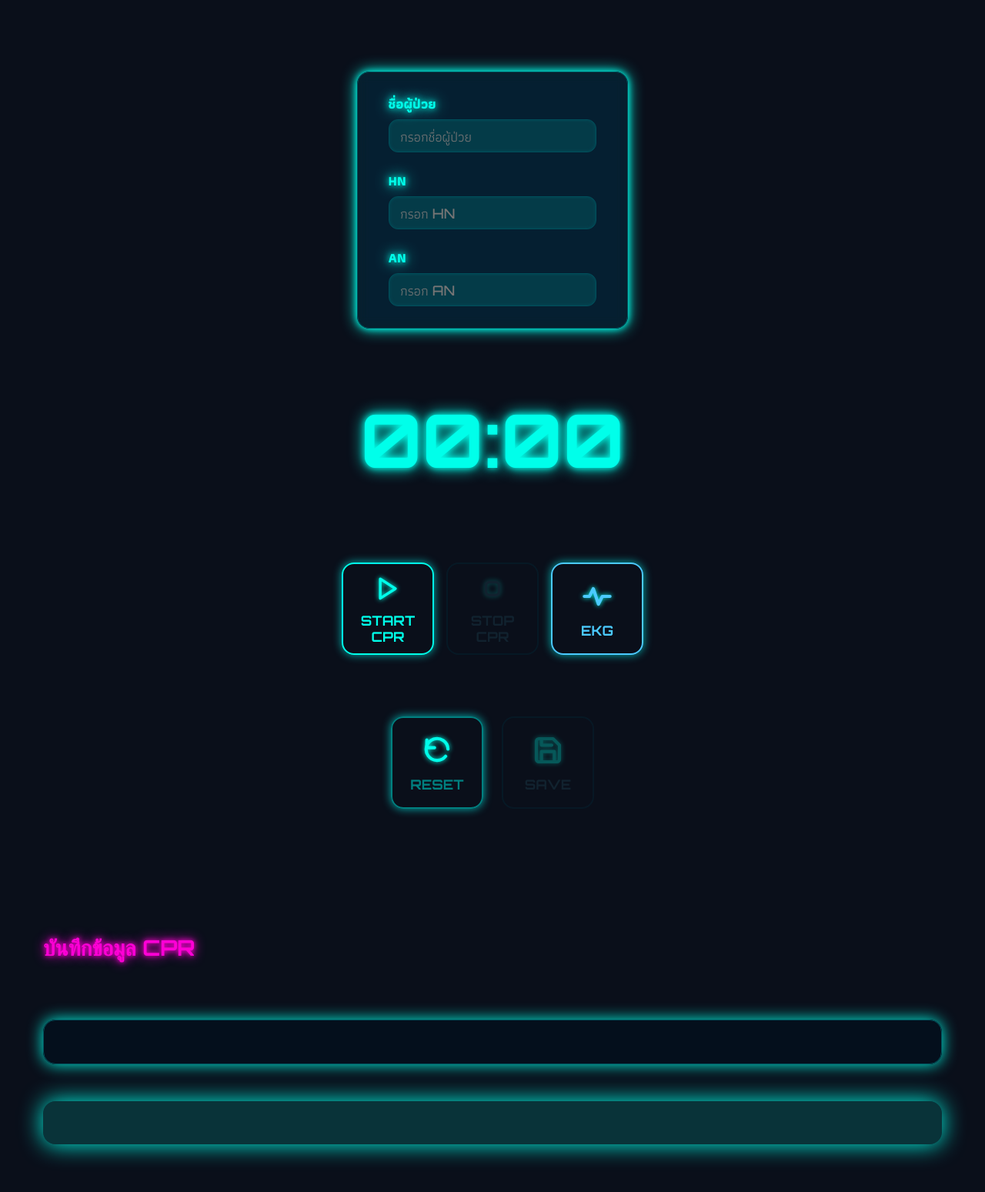
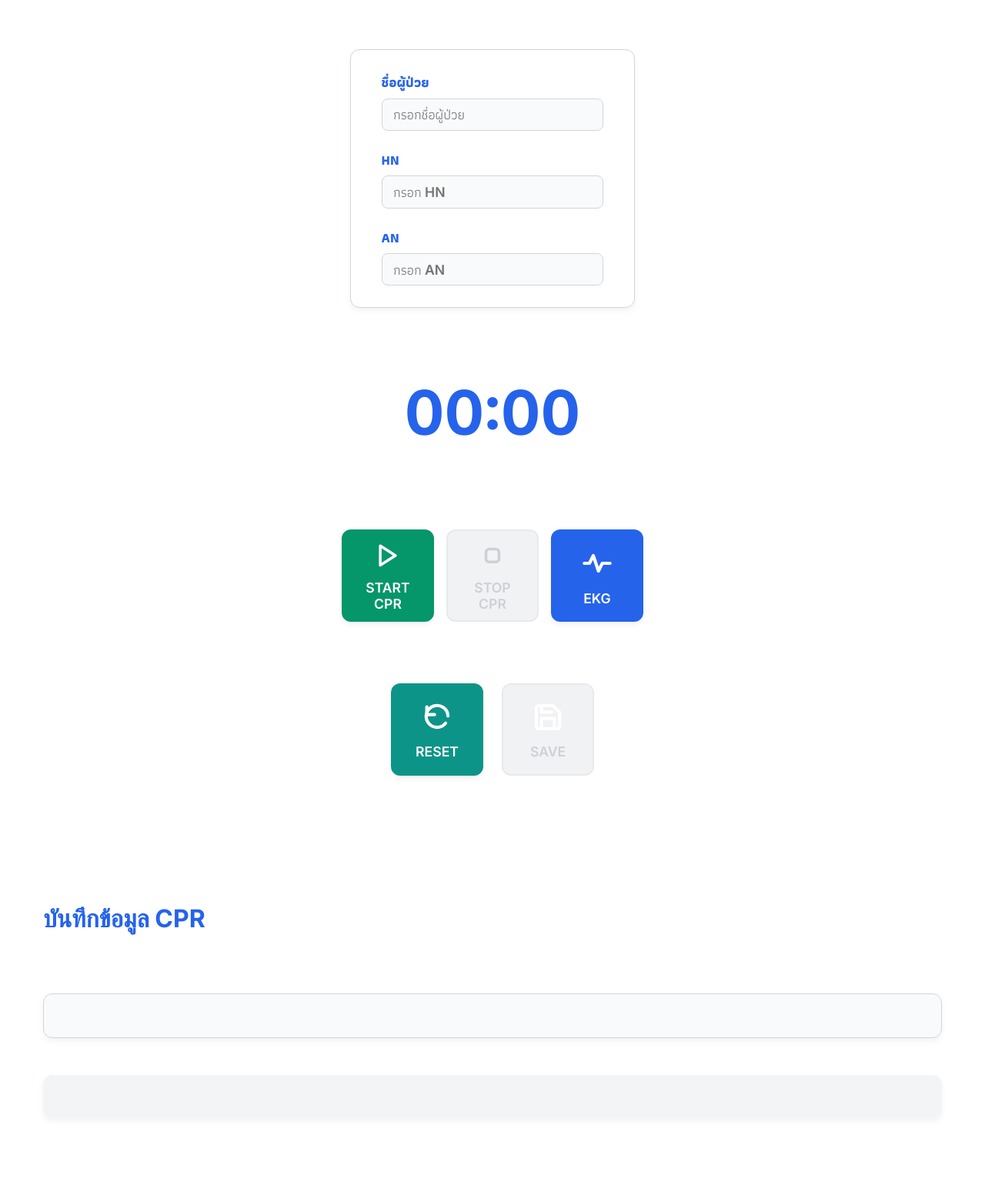
Before and after one commit to panuwat93/SICU1CPR, a plain HTML site: page index.html in a window 1280 px wide. Shown: the part 223-1772 px from the top of the page at 77% size. Drawn offline with Linux system fonts and the light colour scheme.

Commit message:
Update index.html

```diff
--- a/index.html
+++ b/index.html
@@ -3,31 +3,31 @@
 <head>
 <meta charset="UTF-8" />
 <meta name="viewport" content="width=device-width, initial-scale=1" />
-<title>SMART CPR - Sci-Fi Theme</title>
+<title>SMART CPR - Formal Theme</title>
 
 <!-- Manifest for PWA -->
 <link rel="manifest" href="manifest.json" />
 
-<!-- Import Orbitron font for sci-fi vibe -->
-<link href="https://fonts.googleapis.com/css2?family=Orbitron:wght@500;700&family=Athiti:wght@400;700&display=swap" rel="stylesheet" />
+<!-- Import Inter & Athiti fonts for formal and readable typography -->
+<link href="https://fonts.googleapis.com/css2?family=Inter:wght@600;700&family=Athiti:wght@400;700&display=swap" rel="stylesheet" />
 
 <style>
   :root {
-    /* Sci-Fi Neon Dark Theme Palette */
-    --color-bg: #0a0f1a;
-    --color-primary: #00ffea; /* Neon cyan for primary headings and highlights */
-    --color-secondary: #ff00d6; /* Neon magenta for accents */
-    --color-text-primary: #e0fbfc; /* Soft bright text */
-    --color-text-secondary: #7fdbff; /* Soft blue for less emphasis text */
-    --color-border: #004f5b; /* Dark teal border */
-    --color-shadow: rgba(0, 255, 234, 0.4);
-    --color-button-bg: #005f73;
-    --color-button-bg-hover: #008891;
-    --font-family-sf: 'Orbitron', 'Athiti', sans-serif;
+    /* Formal Light Theme Palette */
+    --color-bg: #ffffff;
+    --color-primary: #2563eb; /* Blue 600 for primary headings and highlights */
+    --color-secondary: #2563ebcc; /* Slightly transparent blue for accents */
+    --color-text-primary: #111827; /* Very dark grey for main text */
+    --color-text-secondary: #6b7280; /* Neutral gray for normal text */
+    --color-border: #d1d5db; /* Light gray border */
+    --color-shadow: rgba(37, 99, 235, 0.15);
+    --color-button-bg: #2563eb;
+    --color-button-bg-hover: #1e40af;
+    --font-family-sf: 'Inter', 'Athiti', sans-serif;
 
-    /* Glow shadows */
-    --glow-primary: 0 0 8px #00ffea, 0 0 20px #00ffea;
-    --glow-secondary: 0 0 6px #ff00d6, 0 0 15px #ff00d6;
+    /* Shadows */
+    --shadow-soft: 0 4px 8px rgba(0,0,0,0.05);
+    --shadow-focus: 0 0 0 3px rgba(37, 99, 235, 0.4);
   }
 
   /* Reset and base styles */
@@ -41,7 +41,7 @@
     font-family: var(--font-family-sf);
     color: var(--color-text-secondary);
     font-size: 18px;
-    line-height: 1.5;
+    line-height: 1.6;
     -webkit-font-smoothing: antialiased;
     -moz-osx-font-smoothing: grayscale;
     min-height: 100vh;
@@ -55,26 +55,24 @@
     padding: 0 1rem;
   }
 
-  /* Position SMART CPR on top by order */
+  /* Headline */
   h1 {
     order: -1; /* ensures h1 is rendered before others */
-    font-family: 'Orbitron', sans-serif;
-    font-size: 72px;
+    font-family: 'Inter', sans-serif;
+    font-size: 56px;
     font-weight: 700;
     text-align: center;
     color: var(--color-primary);
     margin-bottom: 3rem;
     letter-spacing: 0.05em;
-    text-shadow: var(--glow-primary);
   }
 
-  /* Patient info card - neon glass morphism */
+  /* Patient info card - light glass effect */
   #patient-info {
-    background: rgba(0, 255, 234, 0.07);
-    backdrop-filter: blur(8px) saturate(180%);
-    border-radius: 1rem;
+    background: #ffffff;
+    border-radius: 0.75rem;
     border: 1px solid var(--color-border);
-    box-shadow: var(--glow-primary);
+    box-shadow: var(--shadow-soft);
     padding: 1.75rem 2.5rem;
     color: var(--color-text-primary);
     display: flex;
@@ -93,50 +91,46 @@
     font-size: 1.1rem;
     margin-bottom: 0.4rem;
     color: var(--color-primary);
-    text-shadow: var(--glow-primary);
   }
   #patient-info input[type="text"] {
     border: 1px solid var(--color-border);
-    border-radius: 0.75rem;
+    border-radius: 0.5rem;
     padding: 0.6rem 0.9rem;
     font-size: 1.1rem;
     font-family: var(--font-family-sf);
     color: var(--color-text-primary);
-    background: rgba(0, 255, 234, 0.12);
+    background: #f9fafb;
     transition: border-color 0.3s ease, box-shadow 0.3s ease;
-    box-shadow: 0 0 4px #004f5b inset;
   }
   #patient-info input[type="text"]:focus {
     outline: none;
-    border-color: var(--color-secondary);
-    box-shadow: var(--glow-secondary);
-    background: rgba(255, 0, 214, 0.15);
+    border-color: var(--color-primary);
+    box-shadow: var(--shadow-focus);
+    background: #fff;
   }
 
   h2 {
-    font-family: 'Orbitron', sans-serif;
-    font-size: 28px;
+    font-family: 'Inter', sans-serif;
+    font-size: 32px;
     font-weight: 700;
-    color: var(--color-secondary);
+    color: var(--color-primary);
     margin-top: 4rem;
     margin-bottom: 1.5rem;
-    text-shadow: var(--glow-secondary);
   }
 
-  /* Timer display with neon glow */
+  /* Timer display with clean style */
   .timer-display {
-    font-family: 'Orbitron', monospace;
-    font-size: 96px;
+    font-family: 'Inter', monospace;
+    font-size: 80px;
     font-weight: 700;
     text-align: center;
     color: var(--color-primary);
     font-variant-numeric: tabular-nums;
     user-select: none;
     padding: 1.5rem 0 2.5rem;
-    text-shadow: var(--glow-primary);
   }
 
-  /* Buttons base with futuristic neon style - smaller */
+  /* Buttons base - formal style */
   .button-row {
     display: flex;
     flex-wrap: wrap;
@@ -148,12 +142,12 @@
     -webkit-appearance: none;
     outline: none;
     border: 2px solid transparent;
-    border-radius: 1rem;
-    background-color: transparent;
-    color: var(--color-primary);
-    font-family: 'Orbitron', sans-serif;
+    border-radius: 0.75rem;
+    background-color: var(--color-button-bg);
+    color: white;
+    font-family: 'Inter', sans-serif;
     font-size: 1.1rem;
-    font-weight: 800;
+    font-weight: 600;
     padding: 0.9rem 0.9rem 0.7rem;
     width: 120px;
     height: 120px;
@@ -168,12 +162,12 @@
       box-shadow 0.3s ease,
       transform 0.3s ease,
       border-color 0.3s ease;
-    box-shadow: 0 0 12px #00fff7aa;
+    box-shadow: var(--shadow-soft);
     user-select: none;
     line-height: 1.2;
   }
   button svg {
-    stroke: var(--color-primary);
+    stroke: white;
     stroke-width: 2.5;
     fill: none;
     width: 40px;
@@ -181,47 +175,42 @@
     stroke-linecap: round;
     stroke-linejoin: round;
     margin-bottom: 0.4rem;
-    filter: drop-shadow(0 0 3px var(--color-primary));
+    filter: none;
   }
   button:focus-visible {
-    outline: 3px solid var(--color-secondary);
+    outline: 3px solid var(--color-primary);
     outline-offset: 4px;
   }
   button:not(:disabled):hover {
-    background-color: var(--color-primary);
-    color: var(--color-bg);
-    border-color: var(--color-secondary);
-    box-shadow:
-      0 0 18px var(--color-primary),
-      0 0 20px var(--color-secondary),
-      0 0 22px var(--color-secondary);
-    transform: translateY(-2px) scale(1.06);
+    background-color: var(--color-button-bg-hover);
+    box-shadow: 0 4px 20px rgba(37, 99, 235, 0.4);
+    transform: translateY(-2px) scale(1.05);
     transition-timing-function: cubic-bezier(0.4, 0, 0.2, 1);
   }
   button:disabled {
-    opacity: 0.3;
+    opacity: 0.5;
     cursor: default;
     box-shadow: none;
     transform: none;
-    color: #23505f;
-    background-color: transparent;
-    border-color: #003040;
+    color: #9ca3af;
+    background-color: #e5e7eb;
+    border-color: #d1d5db;
   }
 
-  /* Neon color variants for buttons */
-  .btn-green { border-color: #00ffea; color: #00ffea; }
-  .btn-red { border-color: #ff00d6; color: #ff00d6; }
-  .btn-blue { border-color: #4bcaff; color: #4bcaff; }
-  .btn-yellow { border-color: #ffdd00; color: #ffdd00; }
-  .btn-purple { border-color: #bf00ff; color: #bf00ff; }
-  .btn-pink { border-color: #ff40b4; color: #ff40b4; }
-  .btn-orange { border-color: #ff6f00; color: #ff6f00; }
-  .btn-brown { border-color: #663300; color: #663300; }
-  .btn-reset { border-color: #008080; color: #008080; }
-  .btn-save { border-color: var(--color-primary); color: var(--color-primary); }
-  .btn-back { border-color: #006666; color: #006666; }
+  /* Button color variants with subtle border only */
+  .btn-green { background-color: #059669; border-color: #059669; }
+  .btn-red { background-color: #dc2626; border-color: #dc2626; }
+  .btn-blue { background-color: #2563eb; border-color: #2563eb; }
+  .btn-yellow { background-color: #eab308; border-color: #eab308; }
+  .btn-purple { background-color: #7c3aed; border-color: #7c3aed; }
+  .btn-pink { background-color: #db2777; border-color: #db2777; }
+  .btn-orange { background-color: #ea580c; border-color: #ea580c; }
+  .btn-brown { background-color: #713f12; border-color: #713f12; }
+  .btn-reset { background-color: #0d9488; border-color: #0d9488; }
+  .btn-save { background-color: var(--color-primary); border-color: var(--color-primary); }
+  .btn-back { background-color: #164e63; border-color: #164e63; }
 
-  /* Submenus with neon glow */
+  /* Submenus */
   .subbuttons {
     display: none;
     flex-wrap: wrap;
@@ -232,53 +221,48 @@
     display: flex;
   }
 
-  /* Log area - transparent dark glass - neon text */
+  /* Log area - clean, subtle shadow and border */
   .log-area {
-    background: rgba(0, 15, 30, 0.6);
-    border-radius: 1rem;
+    background: #f9fafb;
+    border-radius: 0.75rem;
     padding: 1.75rem 2.5rem;
     max-height: 320px;
     overflow-y: auto;
-    color: var(--color-primary);
+    color: var(--color-text-primary);
     font-family: 'Courier New', monospace;
     font-size: 16px;
     border: 1px solid var(--color-border);
-    box-shadow: 0 0 20px var(--color-primary);
+    box-shadow: var(--shadow-soft);
     white-space: pre-wrap;
     line-height: 1.5;
-    text-shadow:
-      0 0 2px #00fff7,
-      0 0 5px #00fff7,
-      0 0 8px #00fff7;
   }
   .log-entry {
     margin-bottom: 0.5rem;
   }
 
-  /* Summary box - neon cyan */
+  /* Summary box - light */
   #summary {
-    background: rgba(0, 255, 234, 0.15);
-    color: var(--color-primary);
-    font-family: 'Orbitron', sans-serif;
+    background: #f3f4f6;
+    color: var(--color-text-primary);
+    font-family: 'Inter', sans-serif;
     font-size: 1.5rem;
-    font-weight: 800;
+    font-weight: 700;
     padding: 1.75rem 2.5rem;
-    border-radius: 1rem;
-    box-shadow: 0 0 30px var(--color-primary);
+    border-radius: 0.75rem;
+    box-shadow: var(--shadow-soft);
     white-space: pre-line;
     text-align: center;
-    text-shadow: var(--glow-primary);
   }
 
-  /* Alert Overlay with strong neon glow */
+  /* Alert Overlay clean */
   #alert-overlay {
     position: fixed;
     inset: 0;
-    background: rgba(5, 10, 20, 0.95);
+    background: rgba(255, 255, 255, 0.95);
     color: var(--color-primary);
-    font-family: 'Orbitron', sans-serif;
-    font-size: 4rem;
-    font-weight: 900;
+    font-family: 'Inter', sans-serif;
+    font-size: 3rem;
+    font-weight: 700;
     display: flex;
     align-items: center;
     justify-content: center;
@@ -289,11 +273,7 @@
     pointer-events: none;
     user-select: none;
     transition: opacity 0.4s ease;
-    text-shadow:
-      0 0 10px #00fff7,
-      0 0 20px #00fff7,
-      0 0 40px #00fff7,
-      0 0 80px #00fff7;
+    box-shadow: 0 0 12px var(--color-primary);
     z-index: 9999;
   }
   #alert-overlay.show {
@@ -315,10 +295,10 @@
     button {
       width: 110px;
       height: 110px;
-      font-size: 0.9rem;
+      font-size: 0.95rem;
     }
     .timer-display {
-      font-size: 64px;
+      font-size: 56px;
     }
     #patient-info {
       max-width: 100%;
```
